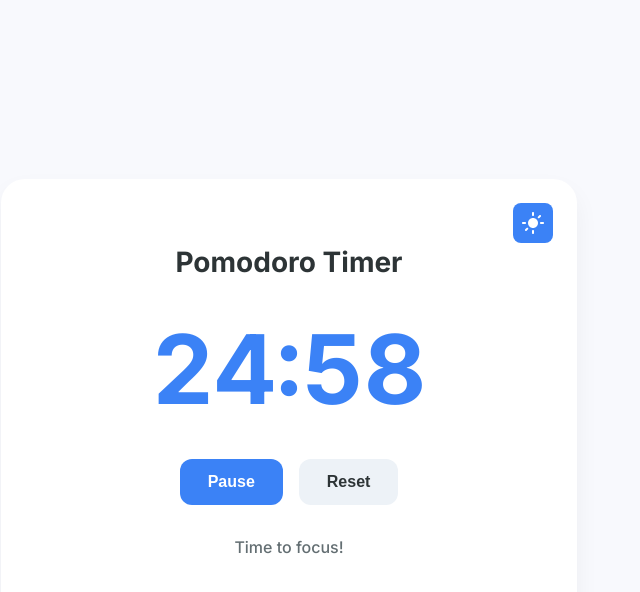
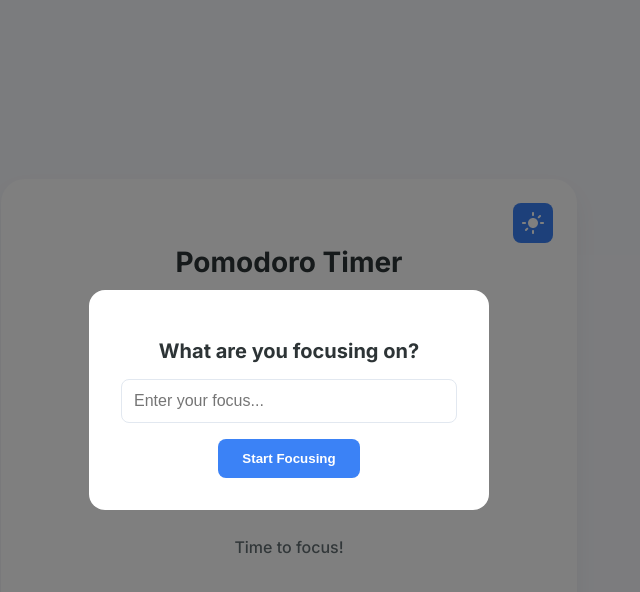
Before and after one commit to Nateliason/BYOA-Pomodoro, a plain HTML site: page index.html in a window 1280 px wide. Both pictures are taken after a click on the button "Start". Shown: the whole page, without its empty margins (351-991 px from the left). Drawn offline with Linux system fonts and the light colour scheme.

Commit message:
more changes

```diff
--- a/index.html
+++ b/index.html
@@ -24,11 +24,20 @@
             </svg>
         </div>
         <h1>Pomodoro Timer</h1>
+        <div id="focus-prompt" class="modal hidden">
+            <div class="modal-content">
+                <h2>What are you focusing on?</h2>
+                <input type="text" id="focus-input" placeholder="Enter your focus...">
+                <button id="focus-submit">Start Focusing</button>
+            </div>
+        </div>
+        <div id="focus-display" class="focus-text hidden"></div>
         <div class="timer">
             <span id="minutes">25</span>:<span id="seconds">00</span>
         </div>
         <div class="controls">
             <button id="start">Start</button>
+            <button id="add-time">+5 min</button>
             <button id="reset">Reset</button>
         </div>
         <div class="status">
--- a/script.js
+++ b/script.js
@@ -8,6 +8,11 @@ const startButton = document.getElementById('start');
 const resetButton = document.getElementById('reset');
 const statusText = document.getElementById('status-text');
 const modeToggleButton = document.getElementById('mode-toggle');
+const addTimeButton = document.getElementById('add-time');
+const focusPrompt = document.getElementById('focus-prompt');
+const focusInput = document.getElementById('focus-input');
+const focusSubmit = document.getElementById('focus-submit');
+const focusDisplay = document.getElementById('focus-display');
 
 const WORK_TIME = 25 * 60; // 30 minutes in seconds
 const BREAK_TIME = 5 * 60; // 5 minutes in seconds
@@ -28,6 +33,11 @@ function updateDisplay(timeLeft) {
 function startTimer() {
     if (timerId !== null) return;
 
+    if (isWorkTime && !focusDisplay.textContent) {
+        focusPrompt.classList.remove('hidden');
+        return;
+    }
+
     timeLeft = timeLeft || (isWorkTime ? WORK_TIME : BREAK_TIME);
 
     timerId = setInterval(() => {
@@ -41,7 +51,11 @@ function startTimer() {
             timeLeft = isWorkTime ? WORK_TIME : BREAK_TIME;
             updateDisplay(timeLeft);
 
-            // Play notification sound
+            if (!isWorkTime) {
+                focusDisplay.classList.add('hidden');
+                focusDisplay.textContent = '';
+            }
+
             const audio = new Audio('https://actions.google.com/sounds/v1/alarms/beep_short.ogg');
             audio.play();
 
@@ -62,15 +76,20 @@ function resetTimer() {
     statusText.textContent = 'Time to focus!';
     modeToggleButton.classList.remove('work-mode', 'rest-mode');
     modeToggleButton.classList.add('work-mode');
+    addTimeButton.disabled = true;
+    focusDisplay.classList.add('hidden');
+    focusDisplay.textContent = '';
 }
 
 function toggleTimer() {
     if (timerId === null) {
         startTimer();
+        addTimeButton.disabled = false;
     } else {
         clearInterval(timerId);
         timerId = null;
         startButton.textContent = 'Start';
+        addTimeButton.disabled = true;
     }
 }
 
@@ -90,9 +109,28 @@ function toggleMode() {
     startButton.textContent = 'Start';
 }
 
+function addFiveMinutes() {
+    if (timerId !== null) {
+        timeLeft += 5 * 60; // Add 5 minutes in seconds
+        updateDisplay(timeLeft);
+    }
+}
+
 startButton.addEventListener('click', toggleTimer);
 resetButton.addEventListener('click', resetTimer);
 modeToggleButton.addEventListener('click', toggleMode);
+addTimeButton.addEventListener('click', addFiveMinutes);
+
+focusSubmit.addEventListener('click', () => {
+    const focusText = focusInput.value.trim();
+    if (focusText) {
+        focusDisplay.textContent = `Focusing on: ${focusText}`;
+        focusDisplay.classList.remove('hidden');
+        focusPrompt.classList.add('hidden');
+        focusInput.value = '';
+        startTimer();
+    }
+});
 
 // Initialize display
 updateDisplay(WORK_TIME);
--- a/styles.css
+++ b/styles.css
@@ -110,6 +110,22 @@ h1 {
   background-color: var(--secondary-dark);
 }
 
+#add-time {
+  background-color: #EDF2F7;
+  color: var(--text);
+}
+
+#add-time:hover {
+  background-color: #E2E8F0;
+  transform: translateY(-1px);
+}
+
+#add-time:disabled {
+  opacity: 0.5;
+  cursor: not-allowed;
+  transform: none;
+}
+
 .status {
   margin-top: 1.5rem;
 }
@@ -165,3 +181,64 @@ h1 {
 .mode-icon.rest-mode .moon-icon {
     display: block;
 }
+
+.modal {
+    position: fixed;
+    top: 0;
+    left: 0;
+    width: 100%;
+    height: 100%;
+    background-color: rgba(0, 0, 0, 0.5);
+    display: flex;
+    justify-content: center;
+    align-items: center;
+    z-index: 1000;
+}
+
+.modal-content {
+    background-color: var(--surface);
+    padding: 2rem;
+    border-radius: 16px;
+    width: 90%;
+    max-width: 400px;
+    box-sizing: border-box;
+}
+
+.modal h2 {
+    margin-bottom: 1rem;
+    font-size: 1.25rem;
+}
+
+.modal input {
+    width: 100%;
+    padding: 0.75rem;
+    border: 1px solid #E2E8F0;
+    border-radius: 8px;
+    margin-bottom: 1rem;
+    font-size: 1rem;
+    box-sizing: border-box;
+}
+
+.modal button {
+    background-color: var(--primary);
+    color: white;
+    padding: 0.75rem 1.5rem;
+    border: none;
+    border-radius: 8px;
+    cursor: pointer;
+    font-weight: 600;
+}
+
+.hidden {
+    display: none !important;
+}
+
+.focus-text {
+    font-size: 1.1rem;
+    color: var(--text-secondary);
+    margin: 1rem 0;
+    padding: 0.75rem 1.5rem;
+    background-color: #EDF2F7;
+    border-radius: 8px;
+    display: inline-block;
+}
```
